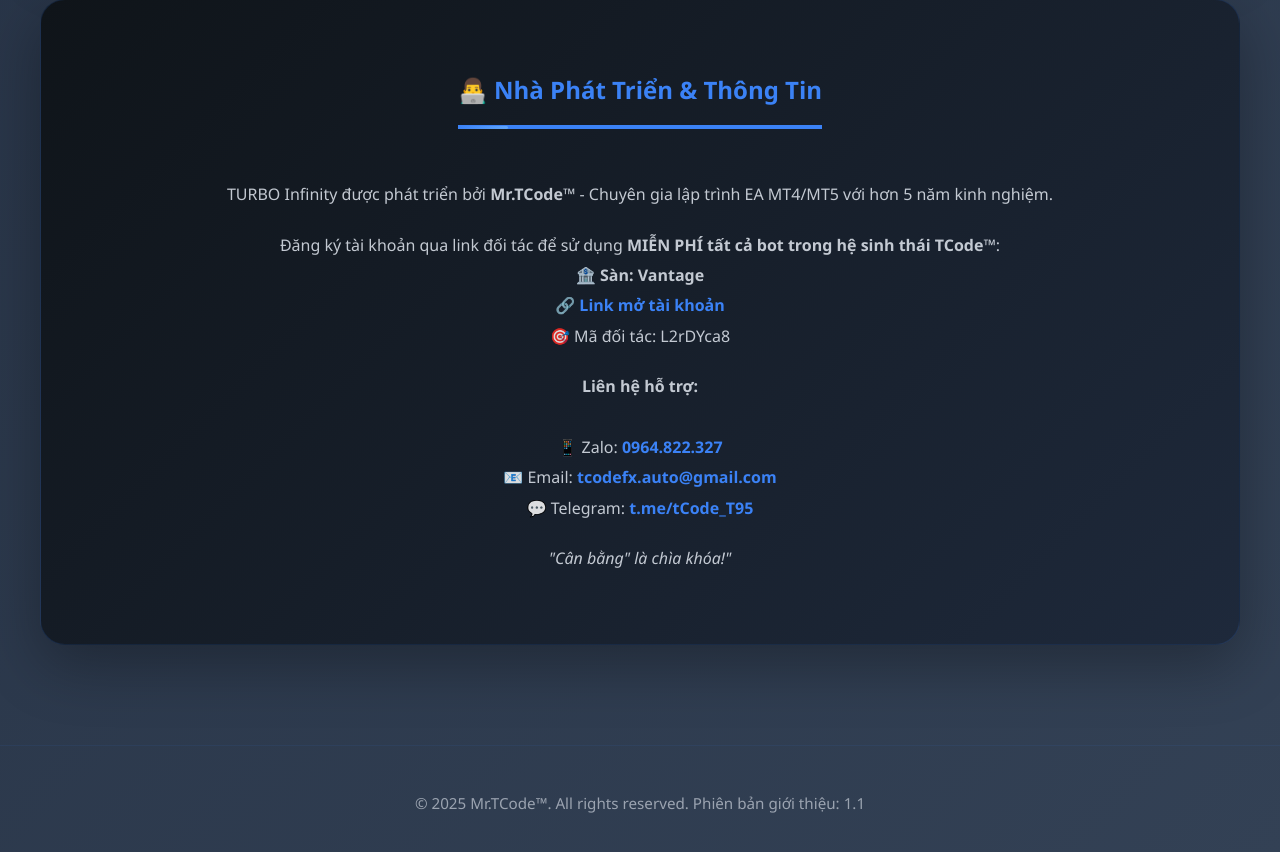
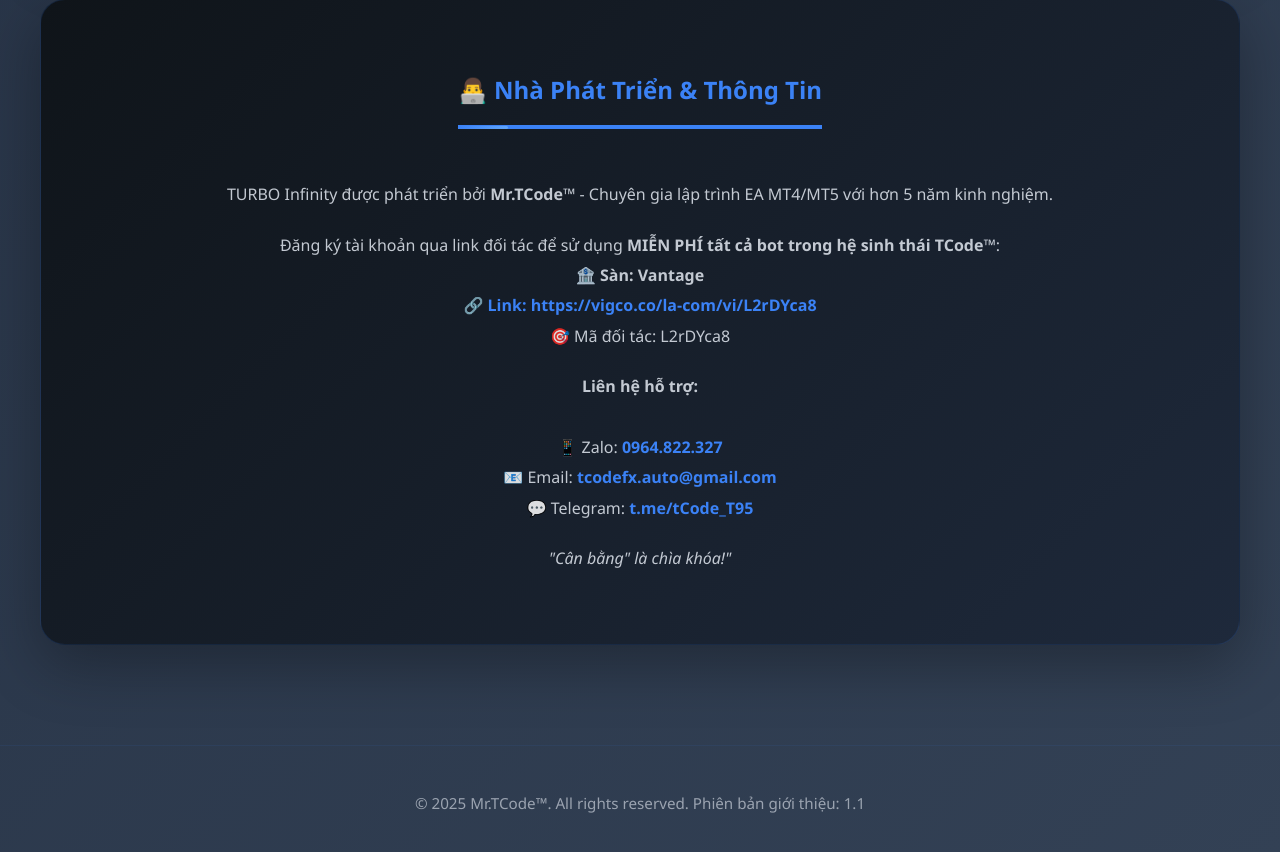
Before and after one commit to TCodeDang/turbo_Infinity, a plain HTML site: page index.html in a window 1280 px wide. Shown: the part 6580-7432 px from the top of the page. Drawn offline with Linux system fonts and the light colour scheme.

Commit message:
Update partner link text in index.html

```diff
--- a/index.html
+++ b/index.html
@@ -907,7 +907,7 @@
             <p class="content-vi">
                 Đăng ký tài khoản qua link đối tác để sử dụng <strong>MIỄN PHÍ tất cả bot trong hệ sinh thái TCode™</strong>:<br>
                 🏦 <strong>Sàn: Vantage</strong><br>
-                🔗 <a href="https://vigco.co/la-com/vi/L2rDYca8" target="_blank">Link mở tài khoản</a><br>
+                🔗 <a href="https://vigco.co/la-com/vi/L2rDYca8" target="_blank">Link: https://vigco.co/la-com/vi/L2rDYca8</a><br>
                 🎯 Mã đối tác: L2rDYca8
             </p>
             <p class="content-en">
```
